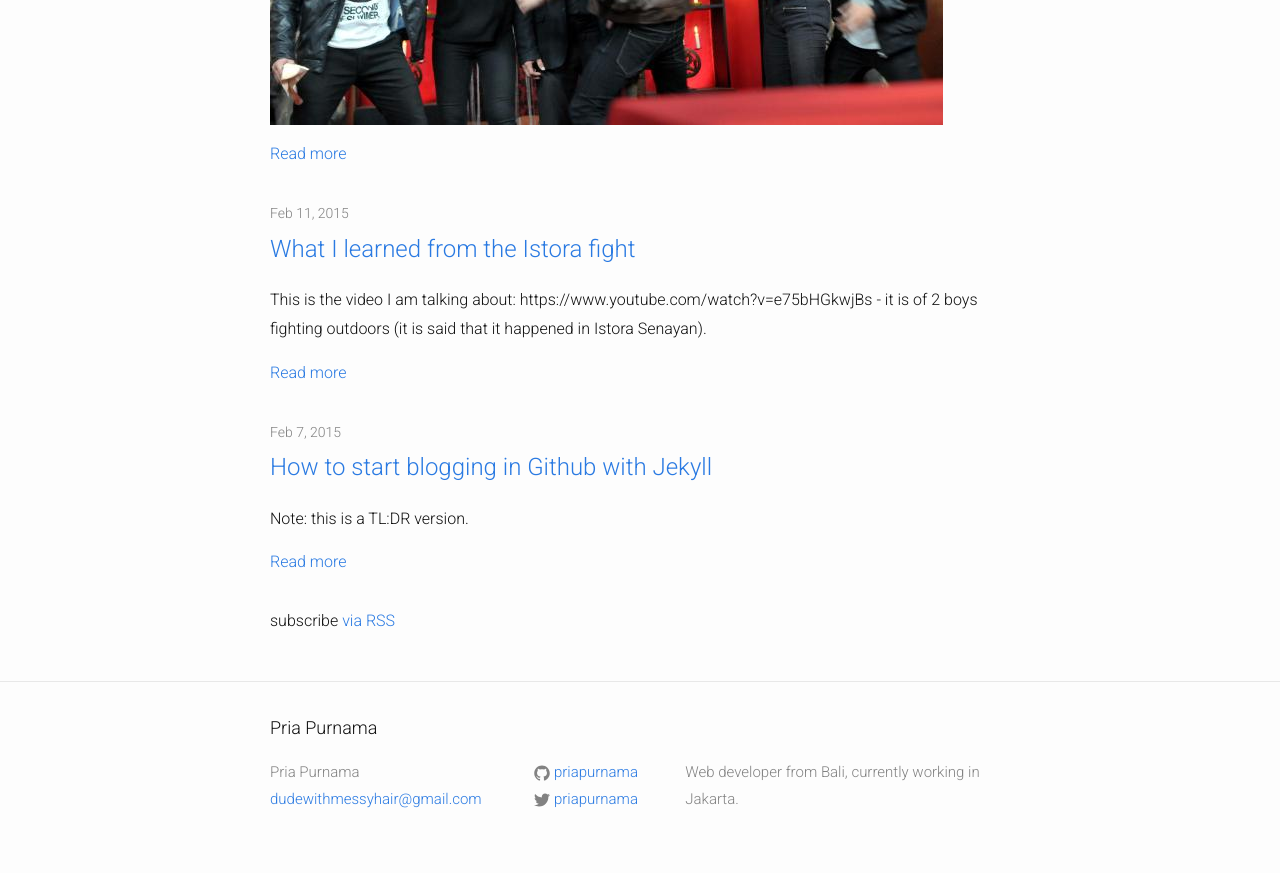
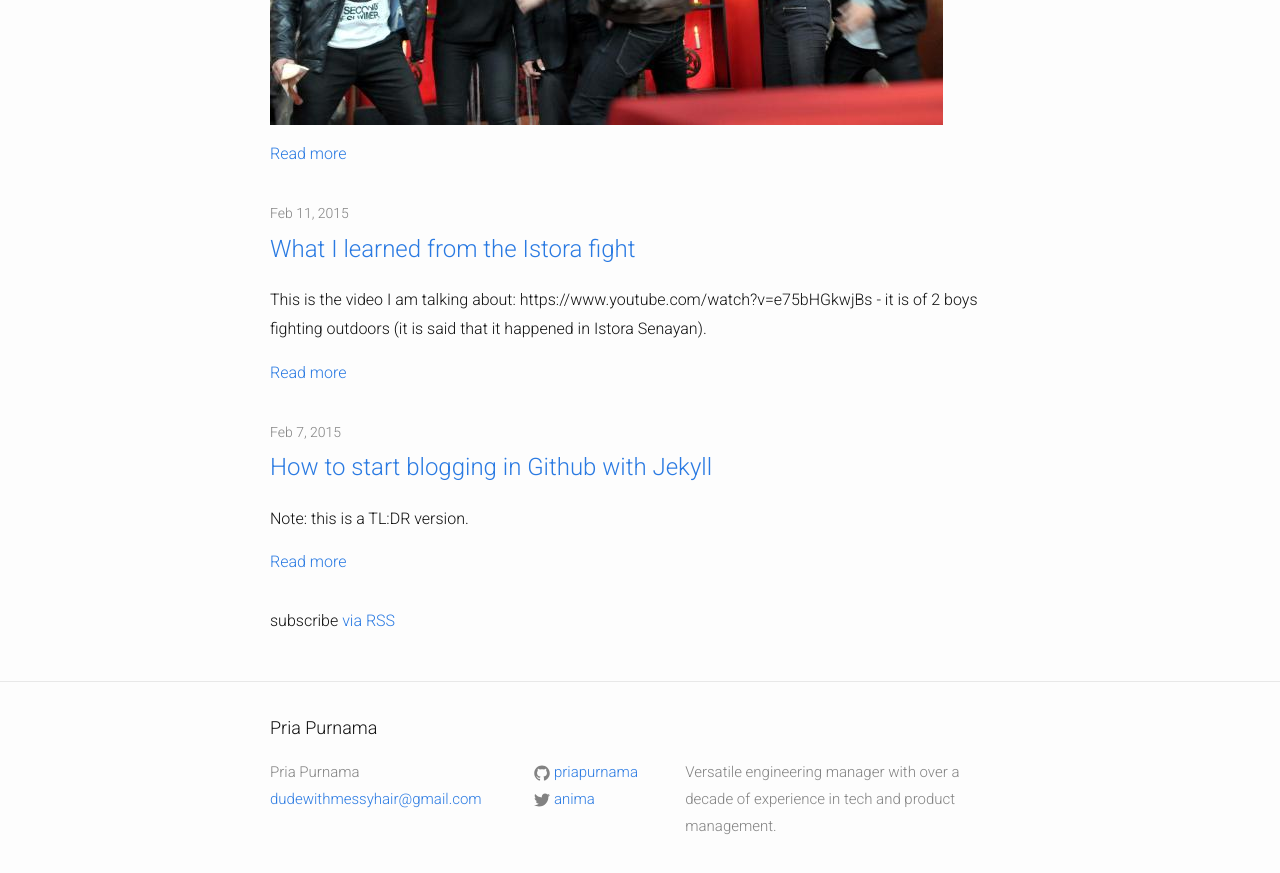
Before and after one commit to priapu/priapu.github.io, a Jekyll site: the page built from index.html, in a window 1280 px wide and 900 px high, scrolled down 1668 px. Shown: the top 873 px of the window. Built offline with Jekyll 4.4.1, drawn with Linux system fonts in a browser that asks for light colours.

Commit message:
Changed site description and Twitter username.

```diff
--- a/_config.yml
+++ b/_config.yml
@@ -2,10 +2,10 @@
 title: Pria Purnama
 email: dudewithmessyhair@gmail.com
 description: > # this means to ignore newlines until "baseurl:"
-  Web developer from Bali, currently working in Jakarta.
+  Versatile engineering manager with over a decade of experience in tech and product management.
 baseurl: "" # the subpath of your site, e.g. /blog/
 url: "http://priapurnama.github.io/" # the base hostname & protocol for your site
-twitter_username: priapurnama
+twitter_username: anima
 github_username:  priapurnama
 
 # Build settings
```
